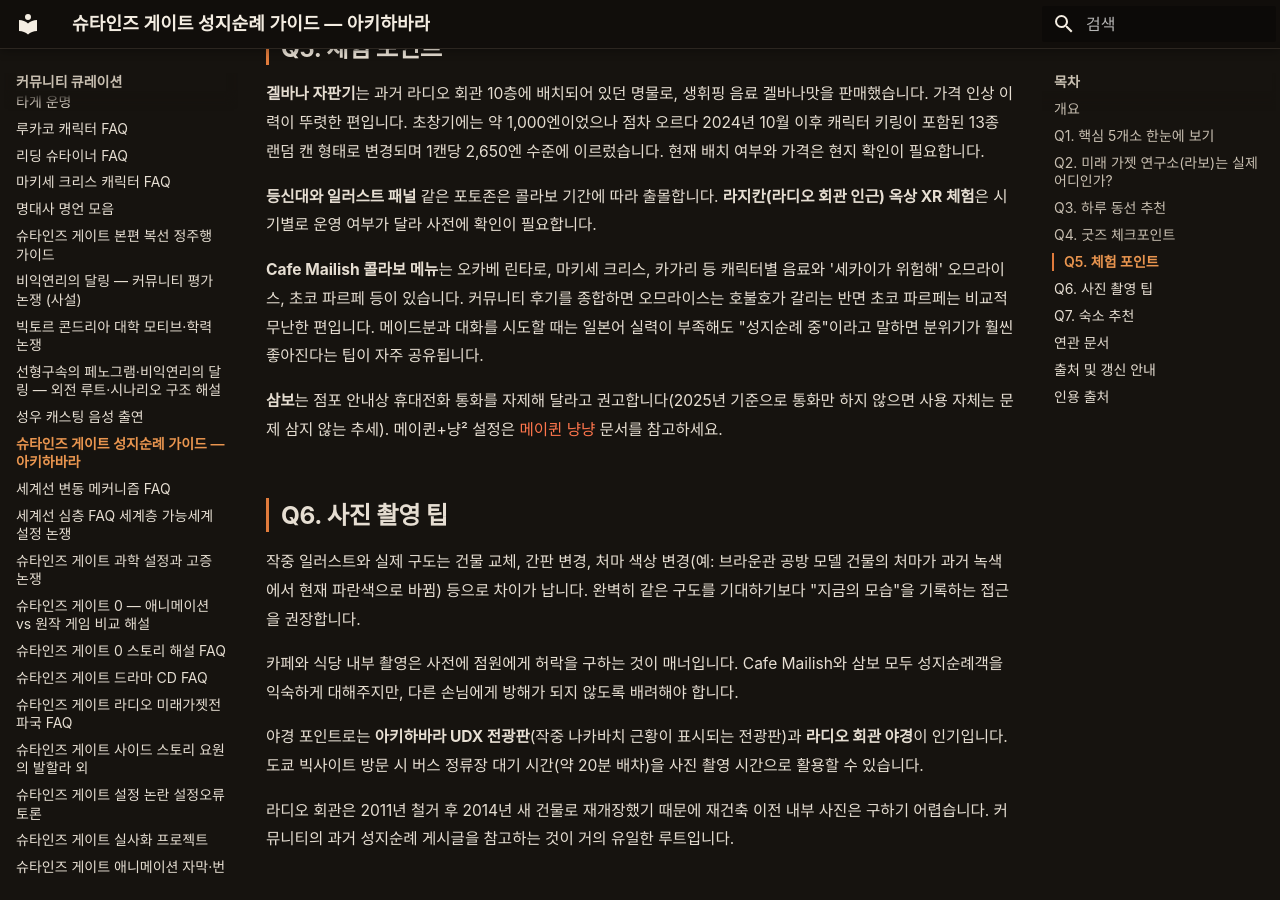
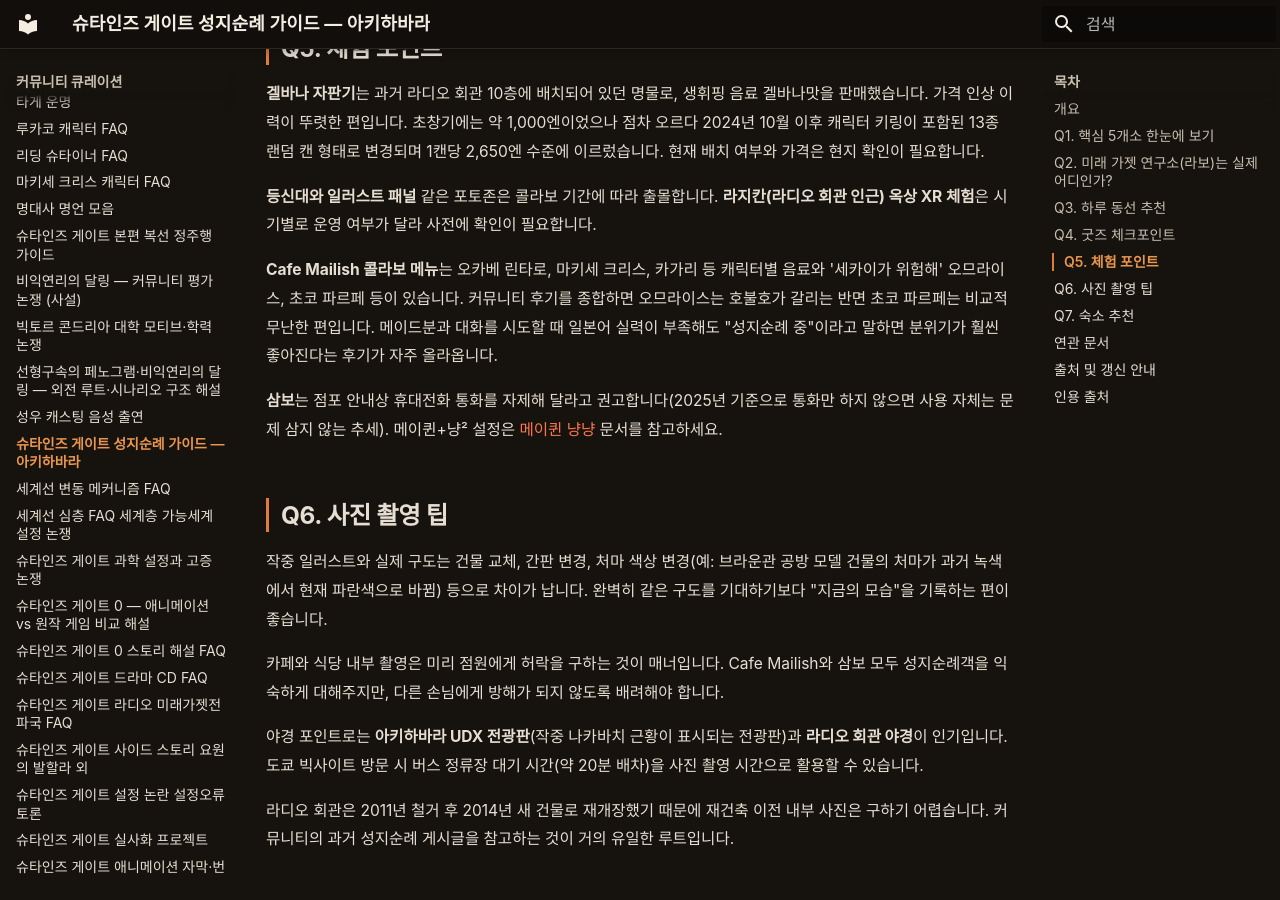
Before and after one commit to sgwiki/sgwiki.github.io, an MkDocs documentation site: the page built from wiki/커뮤니티-큐레이션/성지순례-가이드-아키하바라.md, in a window 1280 px wide and 900 px high, scrolled down 2904 px. Built offline with MkDocs 1.6.1 and Material for MkDocs 9.7.7, drawn with Linux system fonts in a browser that asks for light colours; some web fonts are replaced; some of the changed text lies outside the part shown.

Commit message:
chore(wiki): 성지순례-가이드-아키하바라 정비 — humanize 7건(연결어미 쉼표 3·추상 주어+만능동사 2·피동→능동 1·부사 자연화 1)
번역투·기계적 리듬 제거. 고유명사·점포명·운영시간·가격·날짜·
표·링크·admonition 전부 무변경. 사실·스포일러·인용·수치 불변
(fact_guard pass · quote_restore pass · sanitizer pass · linker pass).

Co-Authored-By: Claude Opus 4.6 <noreply@anthropic.com>

```diff
--- a/wiki/커뮤니티-큐레이션/성지순례-가이드-아키하바라.md
+++ b/wiki/커뮤니티-큐레이션/성지순례-가이드-아키하바라.md
@@ -16,7 +16,7 @@ spoiler: none
 
 ## 개요
 
-슈타인즈 게이트 팬 커뮤니티에서 가장 인기 있는 주제 중 하나가 "성지순례"입니다. 도쿄 아키하바라는 작품의 주무대이자 실제 점포와 건물이 다수 등장하는 곳이라, 팬 여행객 사이에서 동선, 굿즈 정보, 사진 촬영 팁 등이 반복적으로 오갑니다. 이 가이드는 커뮤니티의 실전 질문을 모아, 아키하바라를 중심으로 한 작중 무대 장소들을 팬 여행 관점에서 정리합니다.
+슈타인즈 게이트 팬 커뮤니티에서 가장 인기 있는 주제 중 하나가 "성지순례"입니다. 도쿄 아키하바라는 작품의 주무대이자 실제 점포와 건물이 다수 등장하는 곳이라 팬 여행객 사이에서 동선, 굿즈 정보, 사진 촬영 팁 등이 반복적으로 오갑니다. 이 가이드는 커뮤니티의 실전 질문을 모아 아키하바라를 중심으로 한 작중 무대 장소들을 팬 여행 관점에서 정리합니다.
 
 "어디를, 어떻게, 언제 가느냐"는 질문에 답하는 것이 이 가이드의 목적입니다. 각 장소의 설정과 세계선적 의미 같은 상세 해설은 설정 중심 문서에 위임합니다. 점포 운영시간, 휴무, 재고는 변동성이 크므로 방문 전 공식 사이트나 구글 지도로 다시 확인하세요.
 
@@ -38,7 +38,7 @@ spoiler: none
 
 미래 가젯 연구소의 모델이 된 건물은 코히야마 빌딩(Kohiyama Building)입니다. 작중 동선대로 아키하바라역에서 주오도리를 따라 스에히로초 방면으로 나아가다가 쿠라마에바시도리에서 좌회전한 뒤 첫 신호 앞에서 다시 좌회전하면 골목 안 낡은 빌딩이 나옵니다. 2층이 라보 모델로 회자되며, 1층은 브라운관 공방의 모델이 된 자리입니다.
 
-세부 사항은 시간이 지나면서 바뀌었습니다. 1층에 있던 액정 디스플레이 부품 판매점 CoCoNet LCD Workshop은 2011년 6월 26일에 폐점했고 이후 컴퓨터 부품 가게로 교체되었습니다. 또한 작중 브라운관 공방 외관은 코히야마 빌딩 본체보다 남쪽으로 몇 채 떨어진 건물의 1층과 더 닮아 있어, "라보 건물"이라고 단정 짓기보다는 복수 건물을 조합한 모델로 이해하는 편이 정확합니다.
+세부 사항은 시간이 지나면서 바뀌었습니다. 1층에 있던 액정 디스플레이 부품 판매점 CoCoNet LCD Workshop은 2011년 6월 26일에 폐점했고 이후 컴퓨터 부품 가게로 교체되었습니다. 또한 작중 브라운관 공방 외관은 코히야마 빌딩 본체보다 남쪽으로 몇 채 떨어진 건물의 1층과 더 닮아 있어 "라보 건물"이라고 단정 짓기보다는 복수 건물을 조합한 모델로 이해하는 편이 정확합니다.
 
 건물 내부는 일반적으로 입장이 제한되어 외부에서 감상하는 것이 보통입니다. Cafe Mailish(메이퀸+냥²)와 삼보도 도보 3분 거리 안에 모여 있어 한꺼번에 둘러보기 좋습니다. 연관 설정은 [브라운관 공방](../setting/브라운관-공방.md)과 [미래 가젯 연구소](../organization/미래-가젯-연구소.md) 문서를 참고하세요.
 
@@ -54,7 +54,7 @@ spoiler: none
 6. 같은 골목의 **삼보**에서 점심
 7. **만세이바시 다리**를 건너 **야나기모리 신사**(야나바야시 신사 모델)로 이동 — 석양 시간대가 특히 추천됩니다.
 
-작중 인물들의 이동 흐름과 겹치므로 "같은 길을 걷는" 경험을 주어 인기가 높습니다.
+작중 인물들의 이동 흐름과 겹쳐 "같은 길을 걷는" 느낌을 주기 때문에 인기가 높습니다.
 
 도쿄 빅사이트(코미케, 동인지 즉매회 장면)와 이케부쿠로 PARCO 팝업 스토어는 별도 반나절을 추가하는 것이 좋습니다. 특히 도쿄 빅사이트는 아키하바라에서 버스로 약 20분 간격으로 배차되므로 대기 시간을 일정에 반영하세요. 이케부쿠로는 야마노테선으로 환승 한 번이 필요하지만 팝업 동선과 시부야, 신주쿠 접근을 겸할 수 있어 숙소 후보로도 자주 거론됩니다. 자세한 지역 설정은 [아키하바라](../setting/아키하바라.md) 문서를 참고하세요.
 
@@ -77,15 +77,15 @@ spoiler: none
 
 **등신대와 일러스트 패널** 같은 포토존은 콜라보 기간에 따라 출몰합니다. **라지칸(라디오 회관 인근) 옥상 XR 체험**은 시기별로 운영 여부가 달라 사전에 확인이 필요합니다.
 
-**Cafe Mailish 콜라보 메뉴**는 오카베 린타로, 마키세 크리스, 카가리 등 캐릭터별 음료와 '세카이가 위험해' 오므라이스, 초코 파르페 등이 있습니다. 커뮤니티 후기를 종합하면 오므라이스는 호불호가 갈리는 반면 초코 파르페는 비교적 무난한 편입니다. 메이드분과 대화를 시도할 때는 일본어 실력이 부족해도 "성지순례 중"이라고 말하면 분위기가 훨씬 좋아진다는 팁이 자주 공유됩니다.
+**Cafe Mailish 콜라보 메뉴**는 오카베 린타로, 마키세 크리스, 카가리 등 캐릭터별 음료와 '세카이가 위험해' 오므라이스, 초코 파르페 등이 있습니다. 커뮤니티 후기를 종합하면 오므라이스는 호불호가 갈리는 반면 초코 파르페는 비교적 무난한 편입니다. 메이드분과 대화를 시도할 때 일본어 실력이 부족해도 "성지순례 중"이라고 말하면 분위기가 훨씬 좋아진다는 후기가 자주 올라옵니다.
 
 **삼보**는 점포 안내상 휴대전화 통화를 자제해 달라고 권고합니다(2025년 기준으로 통화만 하지 않으면 사용 자체는 문제 삼지 않는 추세). 메이퀸+냥² 설정은 [메이퀸 냥냥](../setting/메이퀸-냥냥.md) 문서를 참고하세요.
 
 ## Q6. 사진 촬영 팁
 
-작중 일러스트와 실제 구도는 건물 교체, 간판 변경, 처마 색상 변경(예: 브라운관 공방 모델 건물의 처마가 과거 녹색에서 현재 파란색으로 바뀜) 등으로 차이가 납니다. 완벽히 같은 구도를 기대하기보다 "지금의 모습"을 기록하는 접근을 권장합니다.
+작중 일러스트와 실제 구도는 건물 교체, 간판 변경, 처마 색상 변경(예: 브라운관 공방 모델 건물의 처마가 과거 녹색에서 현재 파란색으로 바뀜) 등으로 차이가 납니다. 완벽히 같은 구도를 기대하기보다 "지금의 모습"을 기록하는 편이 좋습니다.
 
-카페와 식당 내부 촬영은 사전에 점원에게 허락을 구하는 것이 매너입니다. Cafe Mailish와 삼보 모두 성지순례객을 익숙하게 대해주지만, 다른 손님에게 방해가 되지 않도록 배려해야 합니다.
+카페와 식당 내부 촬영은 미리 점원에게 허락을 구하는 것이 매너입니다. Cafe Mailish와 삼보 모두 성지순례객을 익숙하게 대해주지만, 다른 손님에게 방해가 되지 않도록 배려해야 합니다.
 
 야경 포인트로는 **아키하바라 UDX 전광판**(작중 나카바치 근황이 표시되는 전광판)과 **라디오 회관 야경**이 인기입니다. 도쿄 빅사이트 방문 시 버스 정류장 대기 시간(약 20분 배차)을 사진 촬영 시간으로 활용할 수 있습니다.
 
```
